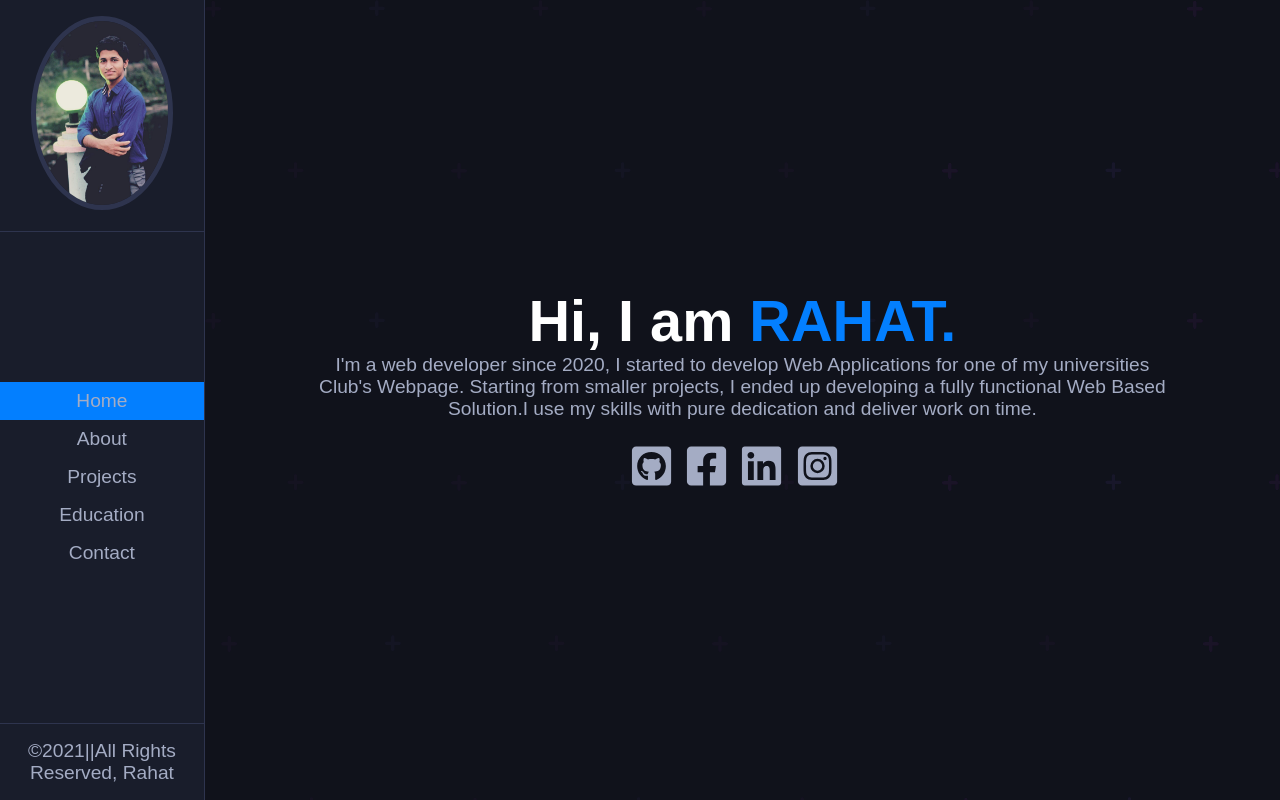
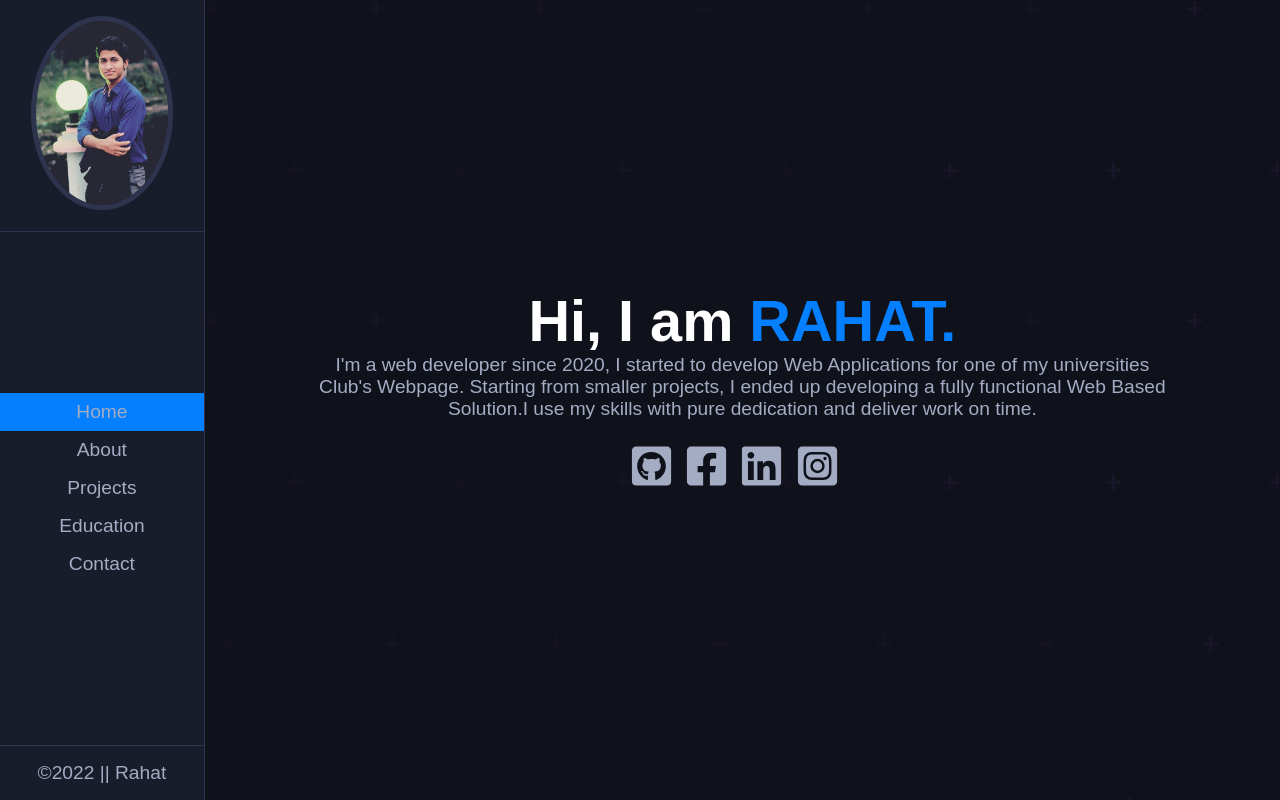
Before and after one commit to Zayed-Rahat/my-portfolio, a React (Create React App) app: page / in a window 1280 px wide. Built offline with nearby package versions, Linux system fonts and the light colour scheme.

Commit message:
reserved

```diff
--- a/src/Components/NavBar.js
+++ b/src/Components/NavBar.js
@@ -40,7 +40,7 @@ function Navbar() {
 
                 <footer className="footer">
                     <p>
-                        ©2021||All Rights Reserved, Rahat
+                        ©2022 || Rahat
                     </p>
                 </footer>
             </nav>
```
Also changed, not shown: 1 other file (tests, documents, lock files or other folders).
